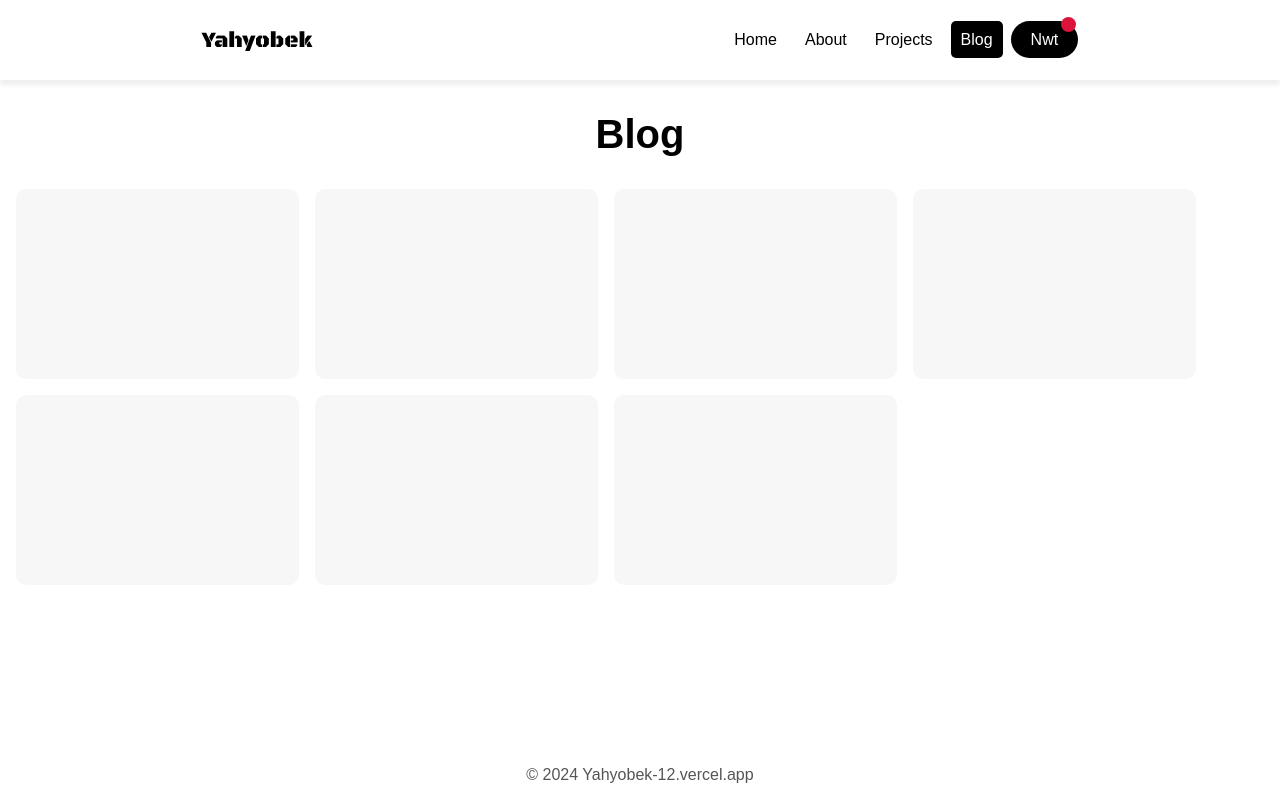
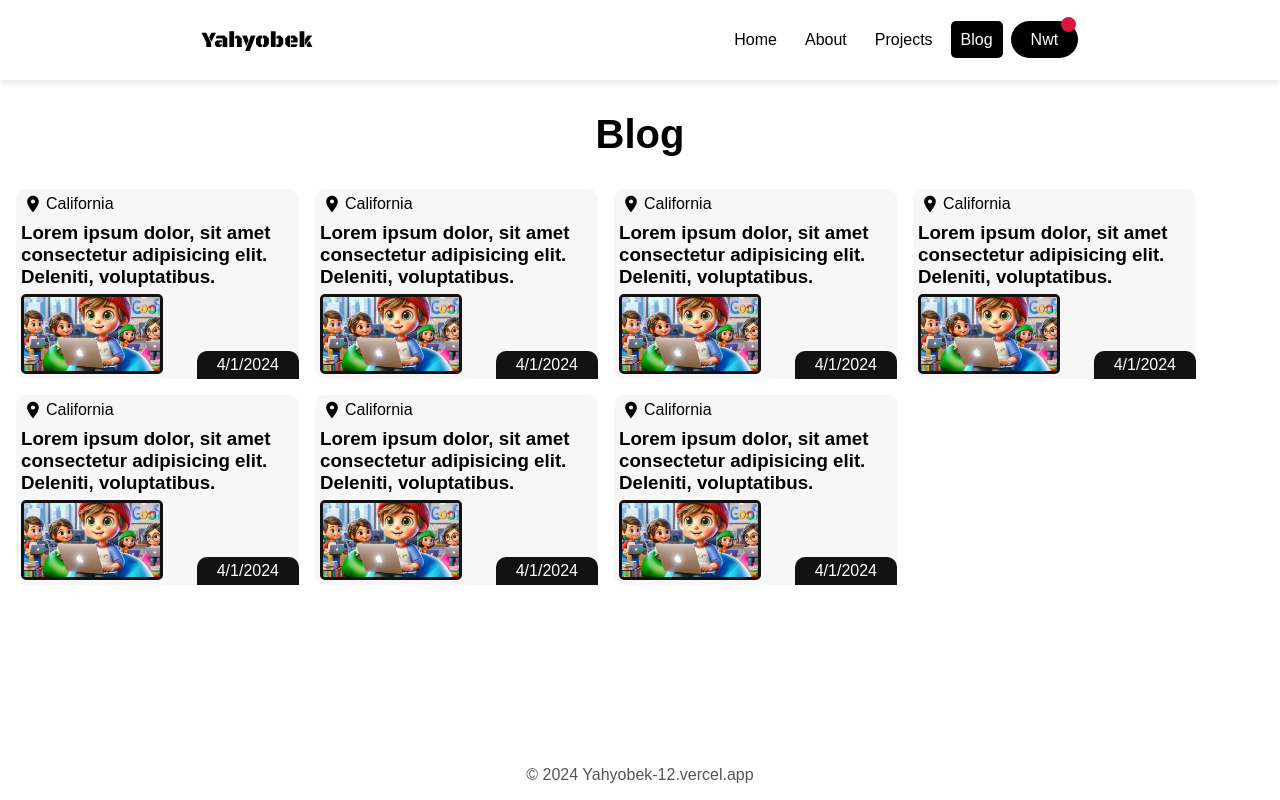
Before and after one commit to Yahyobek-12/Yahyobek, a React (Create React App) app: page /blog in a window 1280 px wide. Built offline with nearby package versions, Linux system fonts and the light colour scheme; a web font is replaced by a local one.

Commit message:
Update Blog Component

```diff
--- a/src/Components/Blogs.jsx
+++ b/src/Components/Blogs.jsx
@@ -1,10 +1,20 @@
 import '../Styles/Blog.css';
+import logo from '../Images/team.jfif';
+import { MdLocationOn  } from "react-icons/md";
 
 const Blogs = () => {
   return (
     <div className='blogs'>
       <div className="blogs-card">
-
+        <div className="flex-location">
+          <MdLocationOn  className='location-icon' />
+          <p>California</p>
+        </div>
+        <img className='blog-image' src={logo} alt="" />
+        <div className="flex-content">
+          <h3 className='blog-title'>Lorem ipsum dolor, sit amet consectetur adipisicing elit. Deleniti, voluptatibus.</h3>
+        </div>
+        <p className='date'>4/1/2024</p>
       </div>
     </div>
   )
--- a/src/Styles/Blog.css
+++ b/src/Styles/Blog.css
@@ -21,9 +21,56 @@
 
 .blogs-card {
     width: 283px;
+    padding: 5px;
     height: 190px;
     margin-top: 1rem;
     margin-left: 1rem;
+    position: relative;
     border-radius: 10px;
     background: #f7f7f7;
 }
+
+.blog-title {
+    margin-top: .5rem;
+}
+
+.blogs-card .date {
+    right: 0;
+    bottom: 0;
+    color: #fff;
+    padding: 5px 20px;
+    position: absolute;
+    background: #121212;
+    border-top-left-radius: 10px;
+    border-top-right-radius: 10px;
+}
+
+.flex-location {
+    width: 95px;
+    height: 20px;
+    display: flex;
+    align-items: center;
+    justify-content: space-evenly;
+}
+
+.flex-location .location-icon {
+    font-size: 20px;
+}
+
+.blog-image {
+    left: 5px;
+    bottom: 5px;
+    width: 50%;
+    height: 80px;
+    transition: .3s;
+    object-fit: cover;
+    position: absolute;
+    border-radius: 5px;
+    transform: scale(100%);
+    border: 3px solid #121212;
+}
+
+.blogs-card:hover .blog-image {
+    transition: .3s;
+    transform: scale(98%);
+}
```
